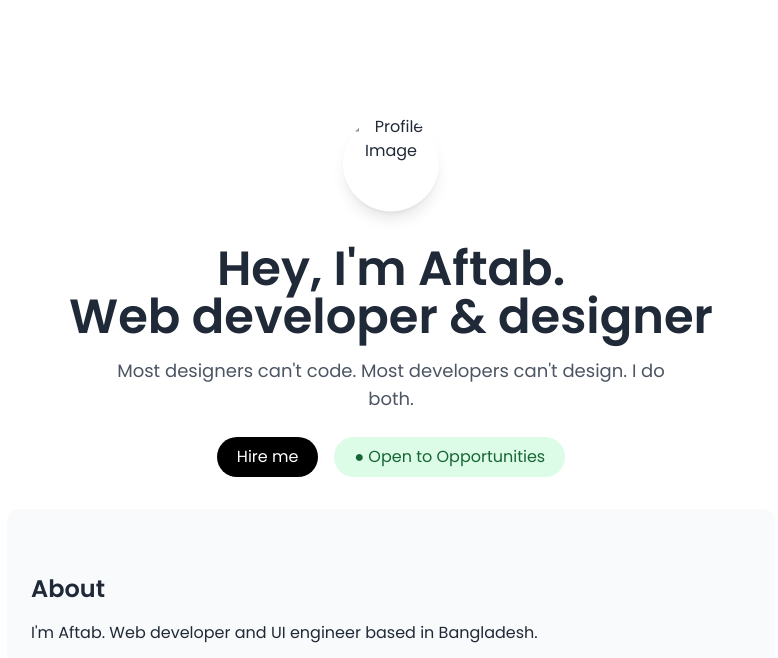
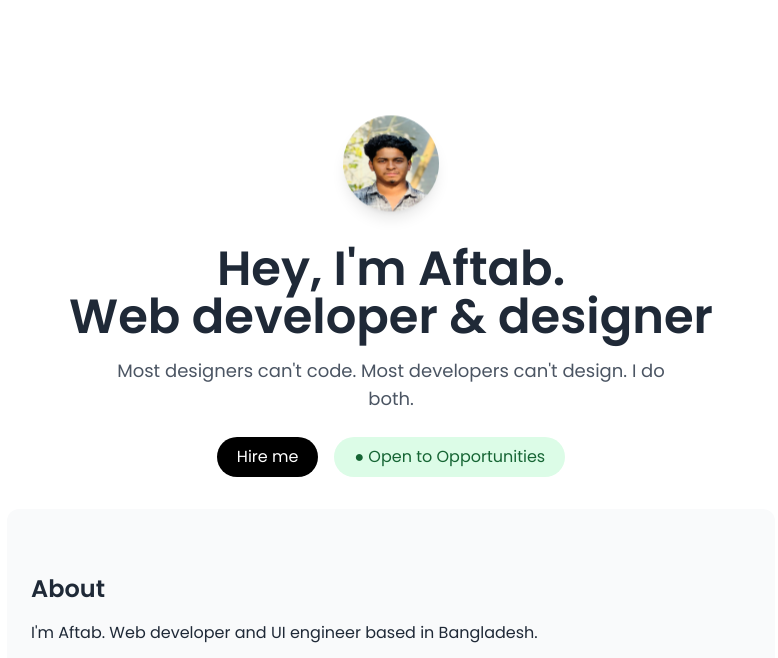
Before and after one commit to aftabrasel/portfolio-my, a plain HTML site: page index.html in a window 1280 px wide. Shown: the part 89-747 px from the top of the page, without its empty margins (249-1027 px from the left). Drawn offline with nearby package versions, Linux system fonts and the light colour scheme.

Commit message:
Update index.html

```diff
--- a/index.html
+++ b/index.html
@@ -79,7 +79,7 @@
   <!-- Hero Section -->
   <section class="pt-32 sm:pt-36 pb-8 text-center px-6">
     <img
-      src="cartoon-main.png"
+      src="cartoon-main.jpg"
       alt="Profile Image"
       class="rounded-full w-24 h-24 mb-6 shadow-lg floating mx-auto"
       data-aos="fade-down"
```
